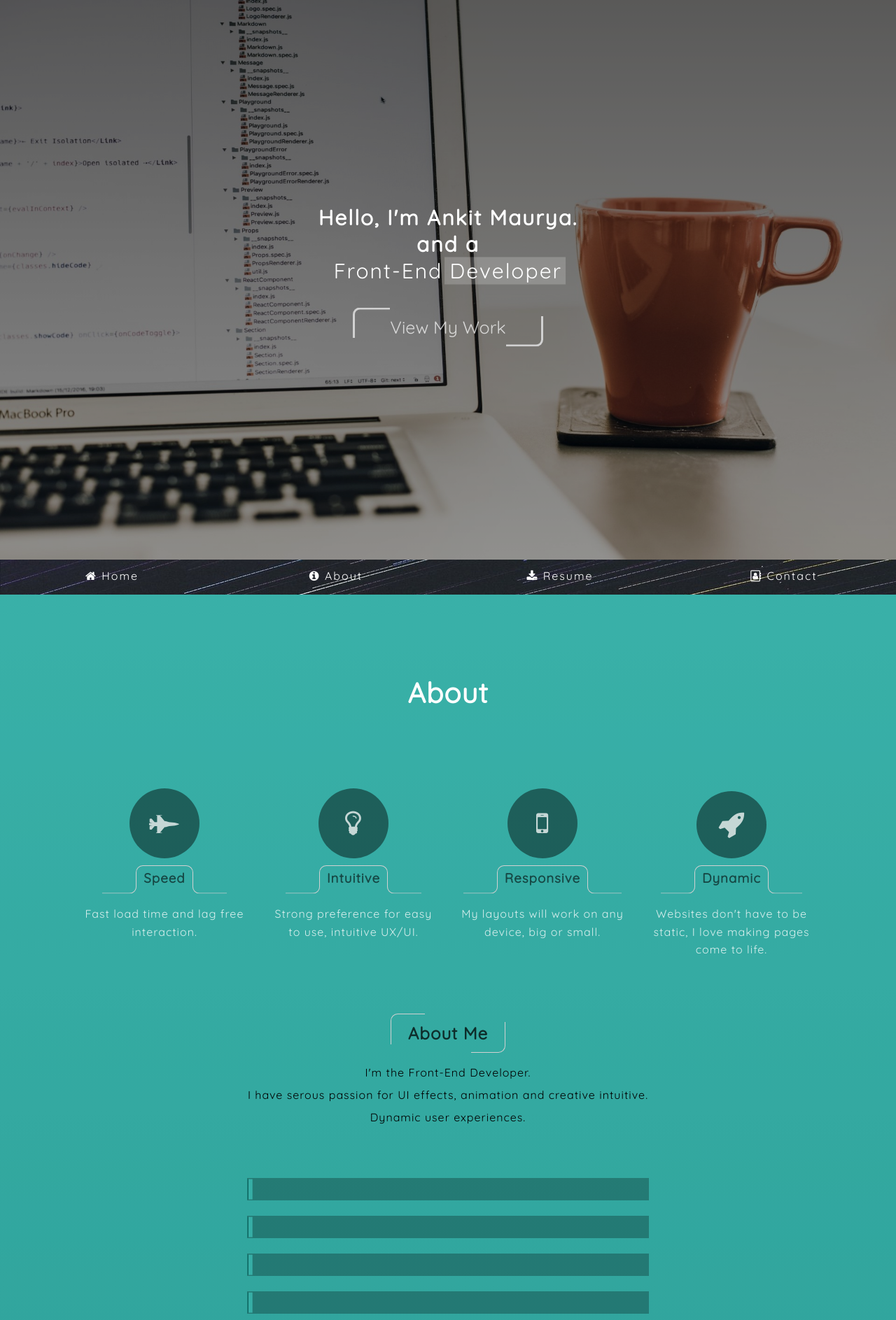
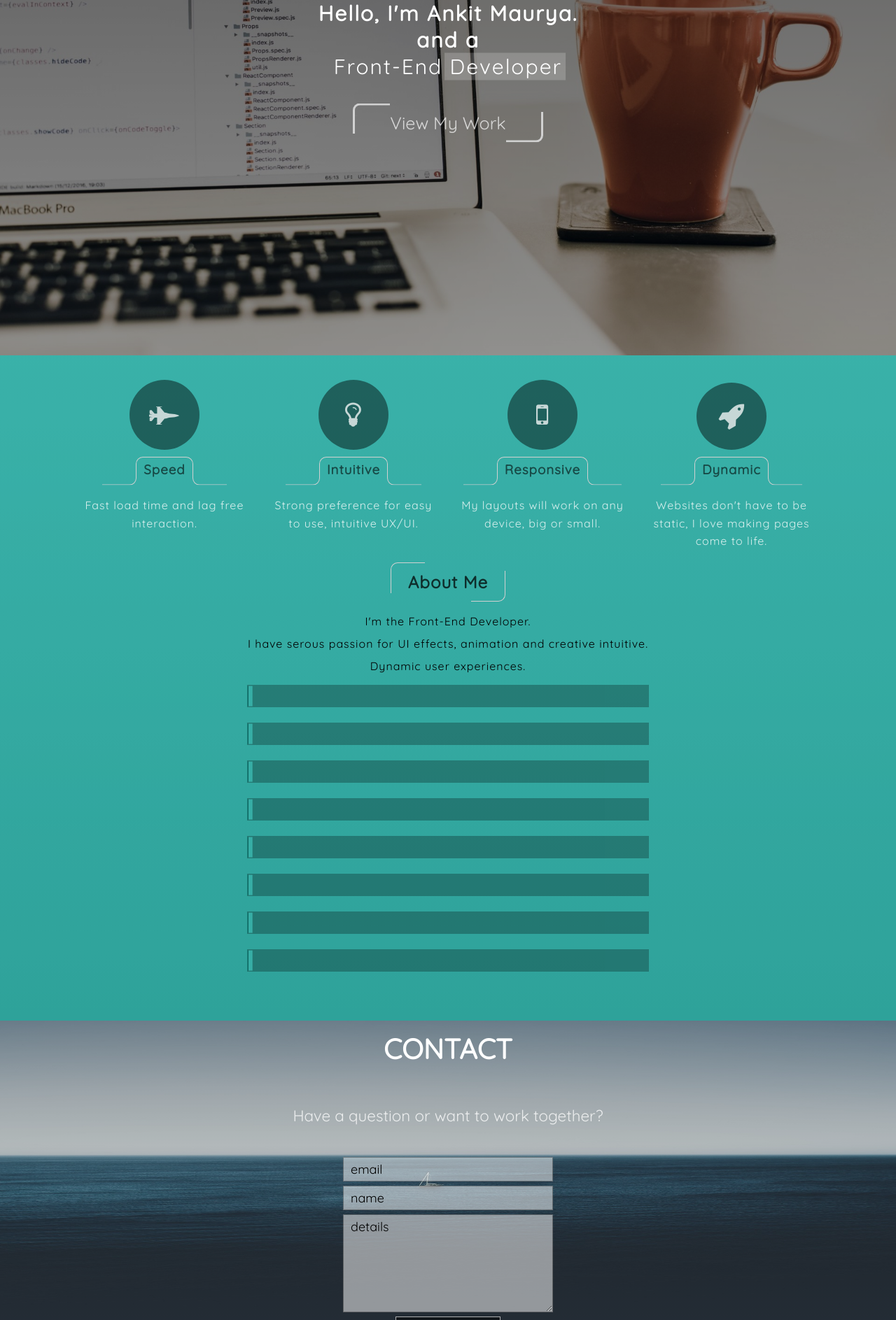
Before and after one commit to Ankit7991/Portfolio1, a PHP site: page / in a window 1280 px wide. Shown: the top 1887 px of the page at 70% size. Run offline with PHP 8.4, Linux system fonts and the light colour scheme; style sheets or scripts are compiled from the project's sources; some web fonts are replaced.

Commit message:
media query, ->landscape

```diff
--- a/style/media/media.css
+++ b/style/media/media.css
@@ -212,4 +212,22 @@
     width: 100%;
   }
 }
+
+@media only screen and (orientation: landscape) {
+  section.intro-wrapper {
+    height: auto !important;
+  }
+  #languages {
+    height: auto !important;
+  }
+  #languages .about-me-and-languages {
+    height: auto !important;
+  }
+  section.contact {
+    height: auto !important;
+  }
+  section.contact .contact-wrapper {
+    height: auto !important;
+  }
+}
 /*# sourceMappingURL=media.css.map */
--- a/style/media/media.scss
+++ b/style/media/media.scss
@@ -220,3 +220,22 @@
 
 
 }
+
+//media query for height
+@media only screen and (orientation: landscape){
+  section.intro-wrapper{
+    height: auto !important;
+  }
+  #languages{
+    height: auto !important;
+    .about-me-and-languages{
+      height: auto !important;
+    }
+  }
+  section.contact{
+    height: auto !important;
+    .contact-wrapper{
+    height: auto !important;
+    }
+  }
+}
```
Also changed, not shown: 1 other file.
